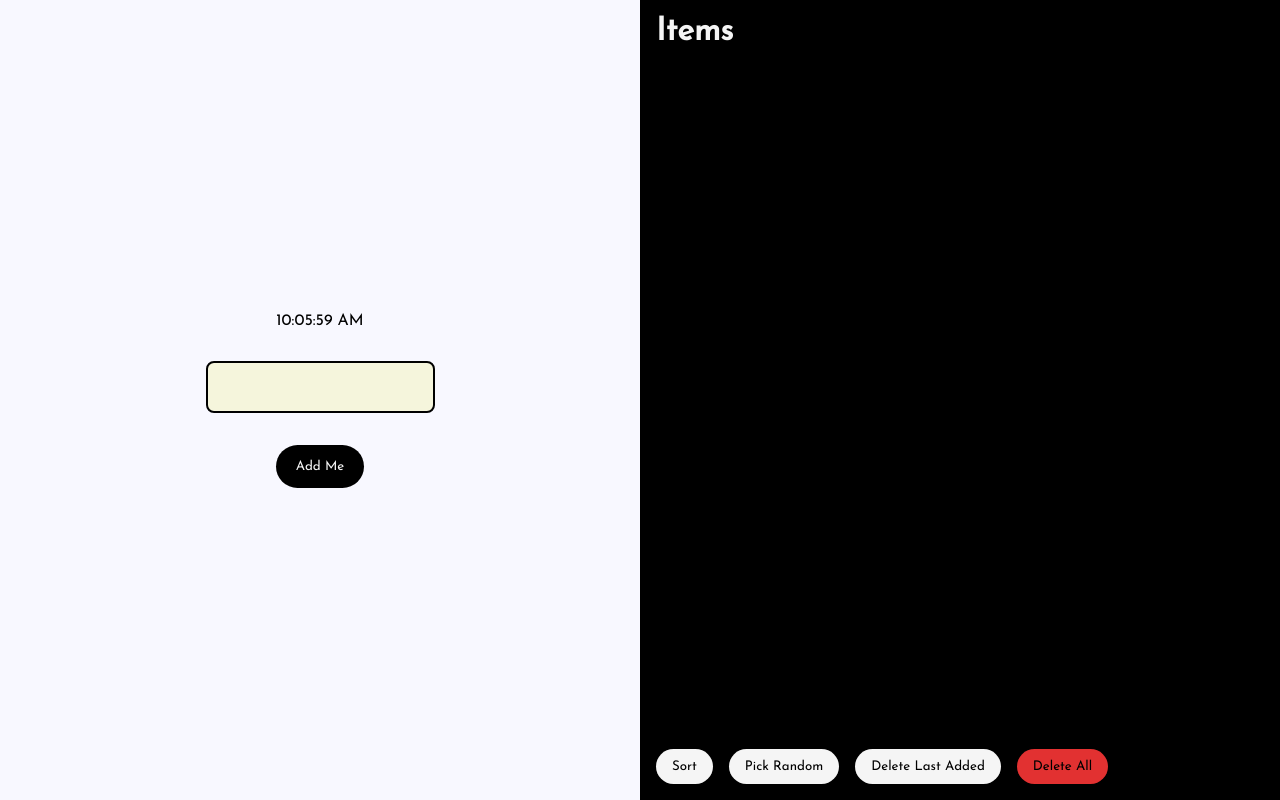
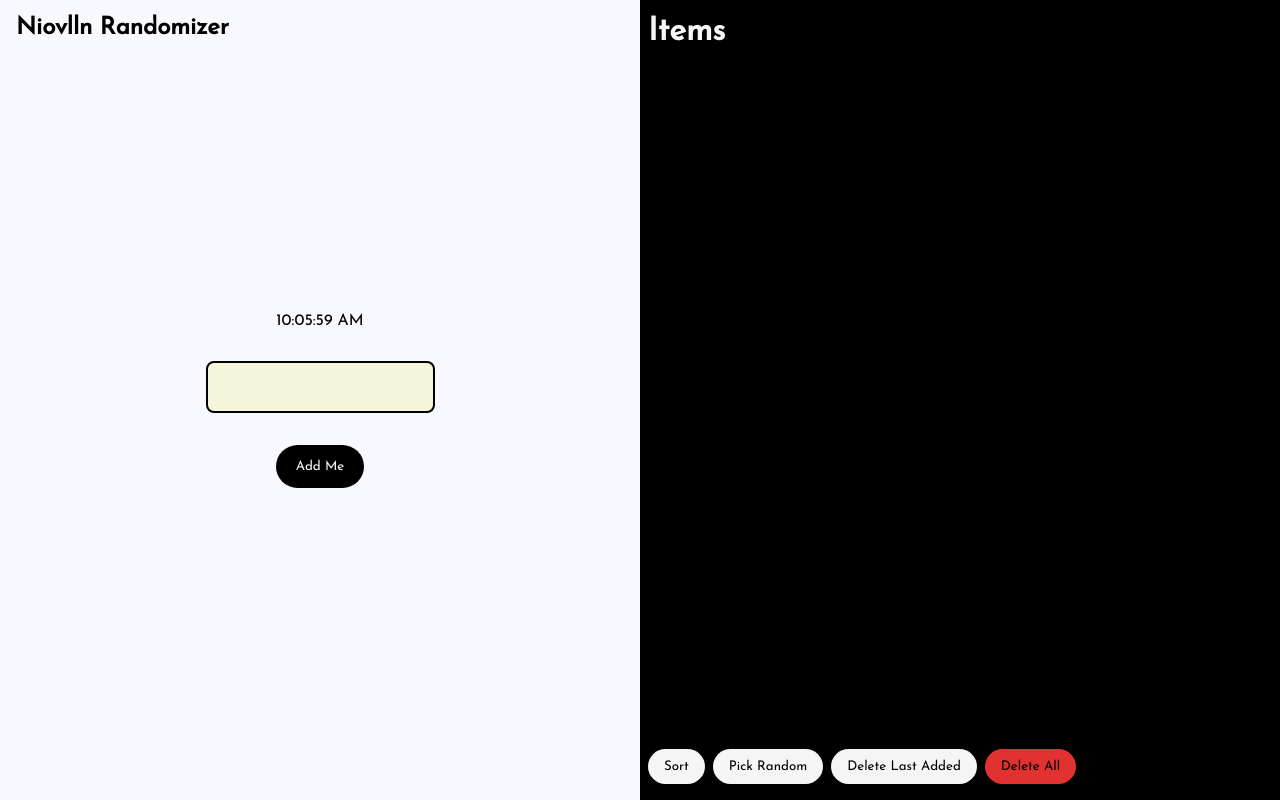
Before and after one commit to niovlln/NioTools, a plain HTML site: page index.html in a window 1280 px wide. Drawn offline with Linux system fonts and the light colour scheme.

Commit message:
Add files via upload

```diff
--- a/index.css
+++ b/index.css
@@ -21,6 +21,16 @@ body {
   line-height: 1;
   text-rendering: optimizeSpeed;
   overflow: hidden;
+}
+
+/* LOGO */
+.logo {
+  position: absolute;
+  font-family: "Josefin Sans";
+  font-size: 1.5rem;
+  top: 1rem;
+  left: 1rem;
+  font-weight: 600;
 }
 
 /* container */
@@ -80,7 +90,7 @@ body {
 }.items-container p,
 .items-container h2,
 .items-container button {
-  margin-left: 1rem;
+  margin-left: 0.5rem;
 }
 
 .button-container {
--- a/index.html
+++ b/index.html
@@ -15,6 +15,7 @@
     <link rel="stylesheet" href="mediaqueries.css">
 </head>
 <body>
+        <div class="logo">Niovlln Randomizer</div>
         <div class="container">
             <div id="clock" style="font-size:16px;"></div>
             <input type="text" class="items-box" id="demo" spellcheck="false">
--- a/mediaqueries.css
+++ b/mediaqueries.css
@@ -1,6 +1,7 @@
 @media screen and (max-width: 576px) {
     .container {
         height: 50vh;
+        width: 100vw;
     }
     .items-container{
         position: absolute;
```
